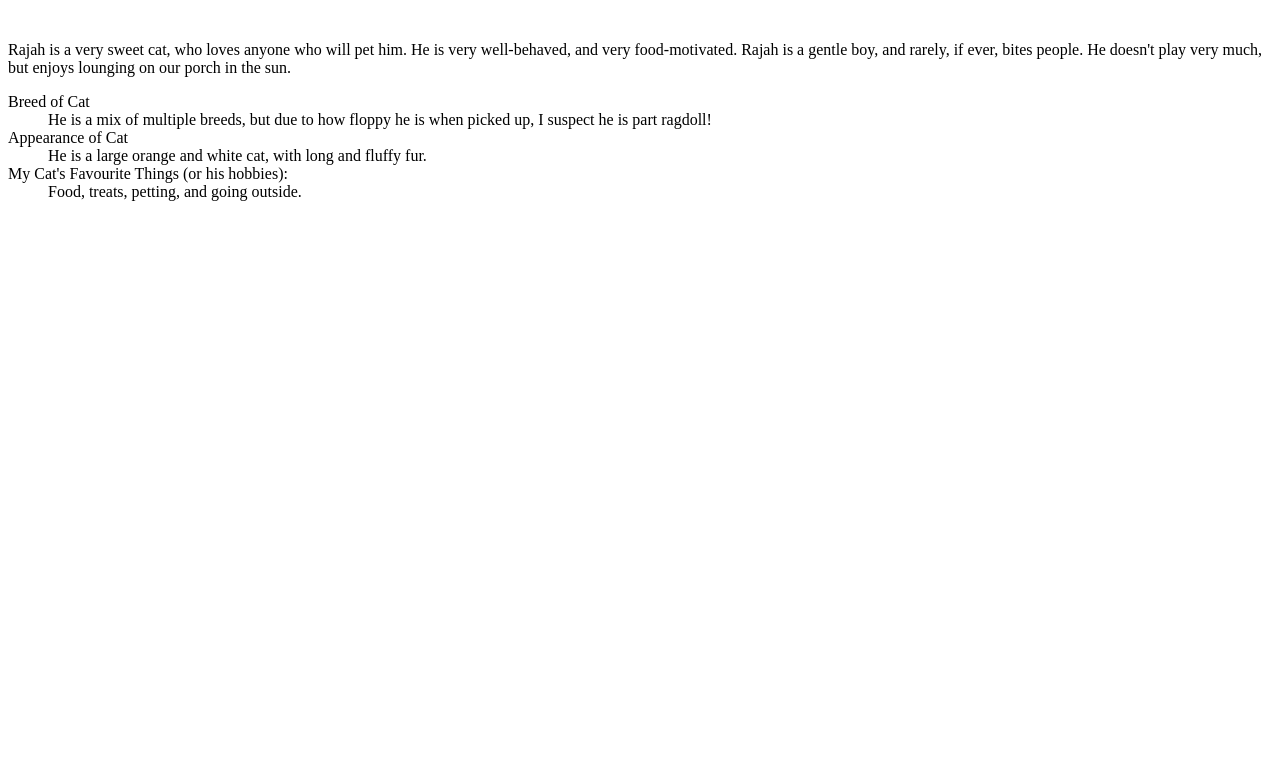
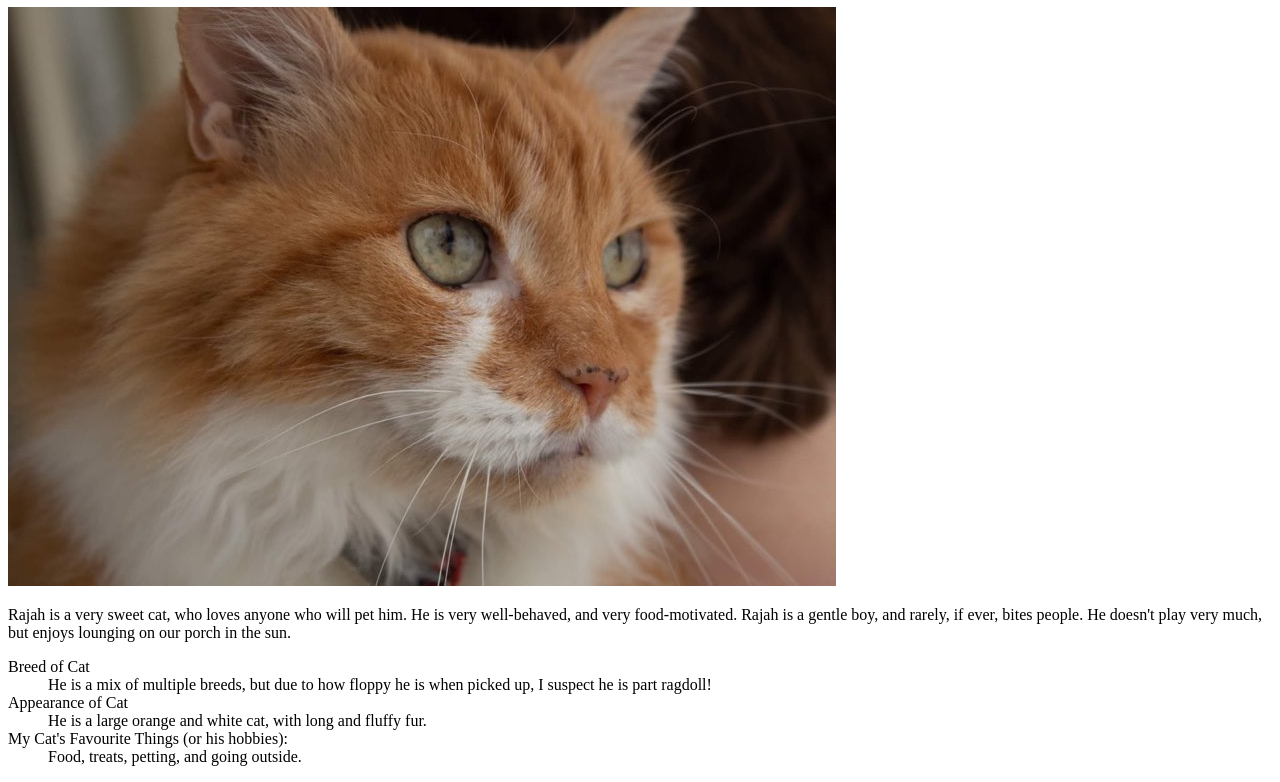
Before and after one commit to dyck0026/mtm6201-week1, a plain HTML site: page index.html in a window 1280 px wide. Shown: the part 73-855 px from the top of the page. Before the commit the page ends 800 px from the top, so only its background shows below. Drawn offline with Linux system fonts and the light colour scheme.

Commit message:
finishes (hopefully) the html

```diff
--- a/index.html
+++ b/index.html
@@ -10,7 +10,7 @@
 <body>
     <div class="wrapper">
         <h1>Rajah my cat</h1>
-        <img src="" alt="">
+        <img src="images/my-cat.jpg" alt="An image of my orange and white cat">
         <p>Rajah is a very sweet cat, who loves anyone who will pet him. He is very well-behaved, and very food-motivated. Rajah is a gentle boy, and rarely, if ever, bites people. He doesn't play very much, but enjoys lounging on our porch in the sun. </p>
         <dl>
             <dt>Breed of Cat</dt>
```
